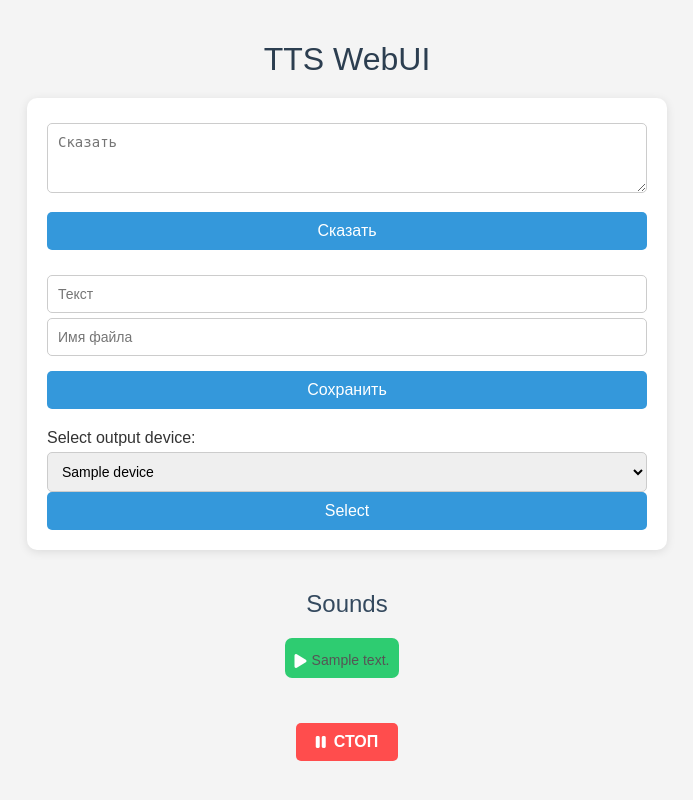
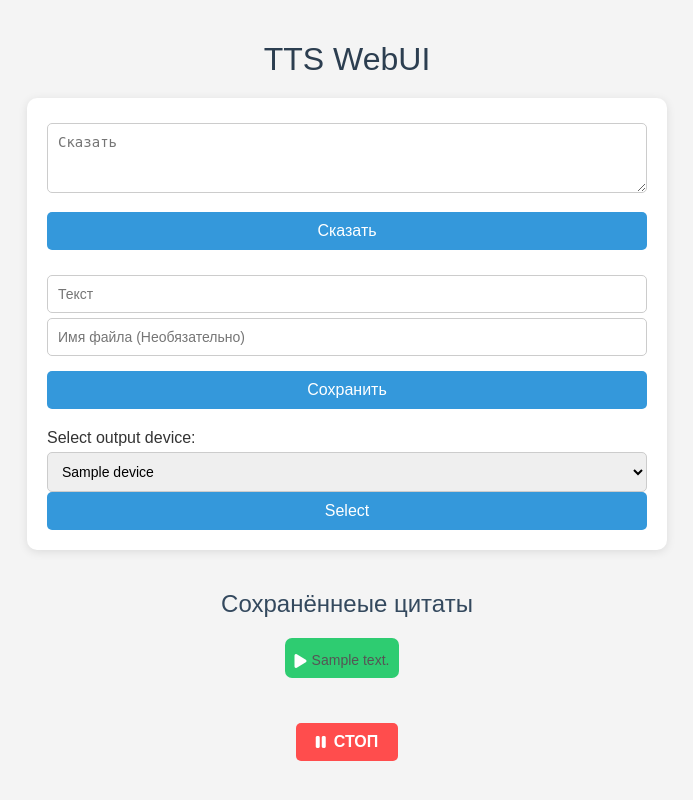
Before and after one commit to wiered/tts-webui, a FastAPI app: template src/webui/templates/index.html in a window 1280 px wide. Shown: the whole page, without its empty margins (293-986 px from the left). Run offline with FastAPI, Linux system fonts and the light colour scheme; the template is opened without the code that fills it: most values are stand-ins (such as "Sample title", 1, 10 or a date in 2020); parts of the project's set-up code (start-up, migrations or seed data) failed here and were passed over.

Commit message:
Readme update

```diff
--- a/src/webui/templates/index.html
+++ b/src/webui/templates/index.html
@@ -20,7 +20,7 @@
             <form class="ui form" action="/add" method="post">
                 <div class="field">
                     <input type="text" name="text" placeholder="Текст">
-                    <input type="text" name="filename" placeholder="Имя файла">
+                    <input type="text" name="filename" placeholder="Имя файла (Необязательно)">
                 </div>
                 <button class="ui form button" type="submit">Сохранить</button>
             </form>
@@ -37,7 +37,7 @@
         </div>
 
         <div class="sounds">
-            <h2>Sounds</h2>
+            <h2>Сохранённеые цитаты</h2>
             {% for sound in sounds %}
             <a class="ui play button" href="/play/{{ sound.get('filename') }}">
                 <i class="fas fa-play"></i> <p>{{ sound.get("text") }}</p>
```
Also changed, not shown: README.md, 1 other file.
